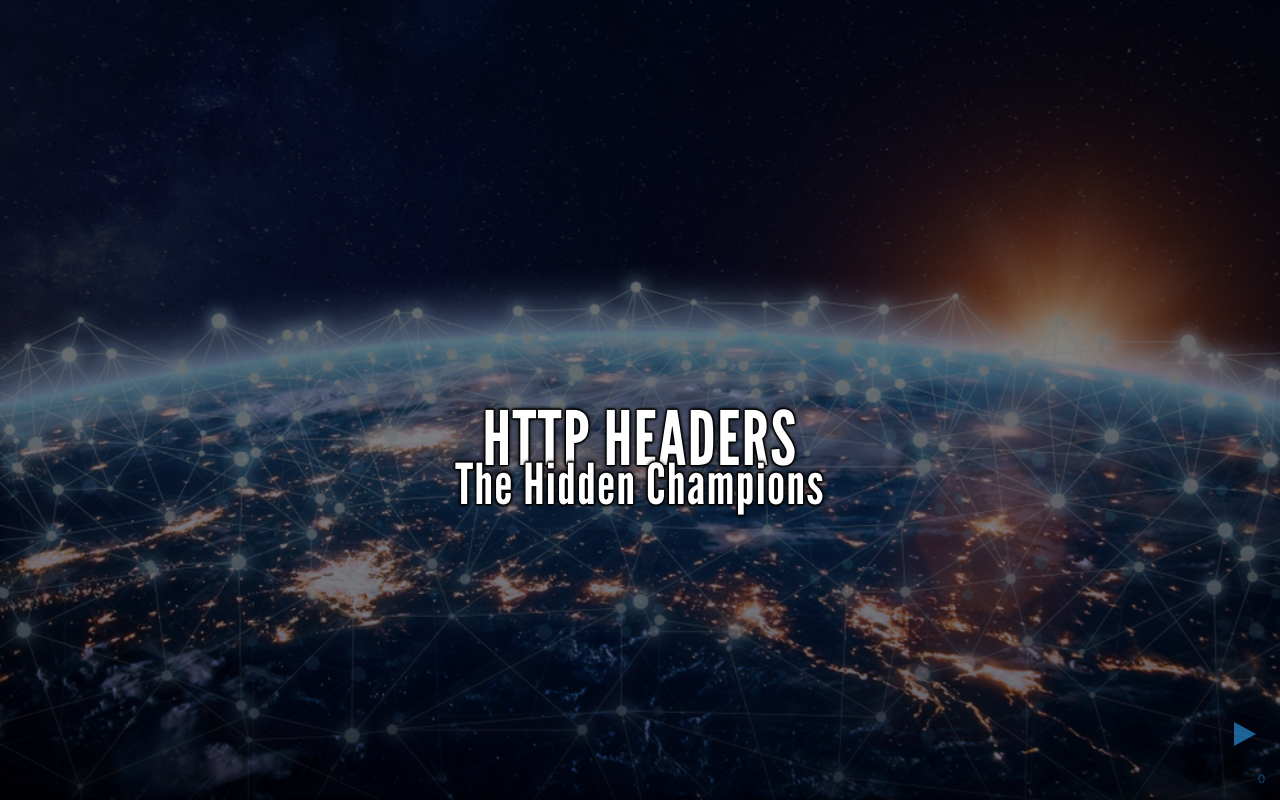
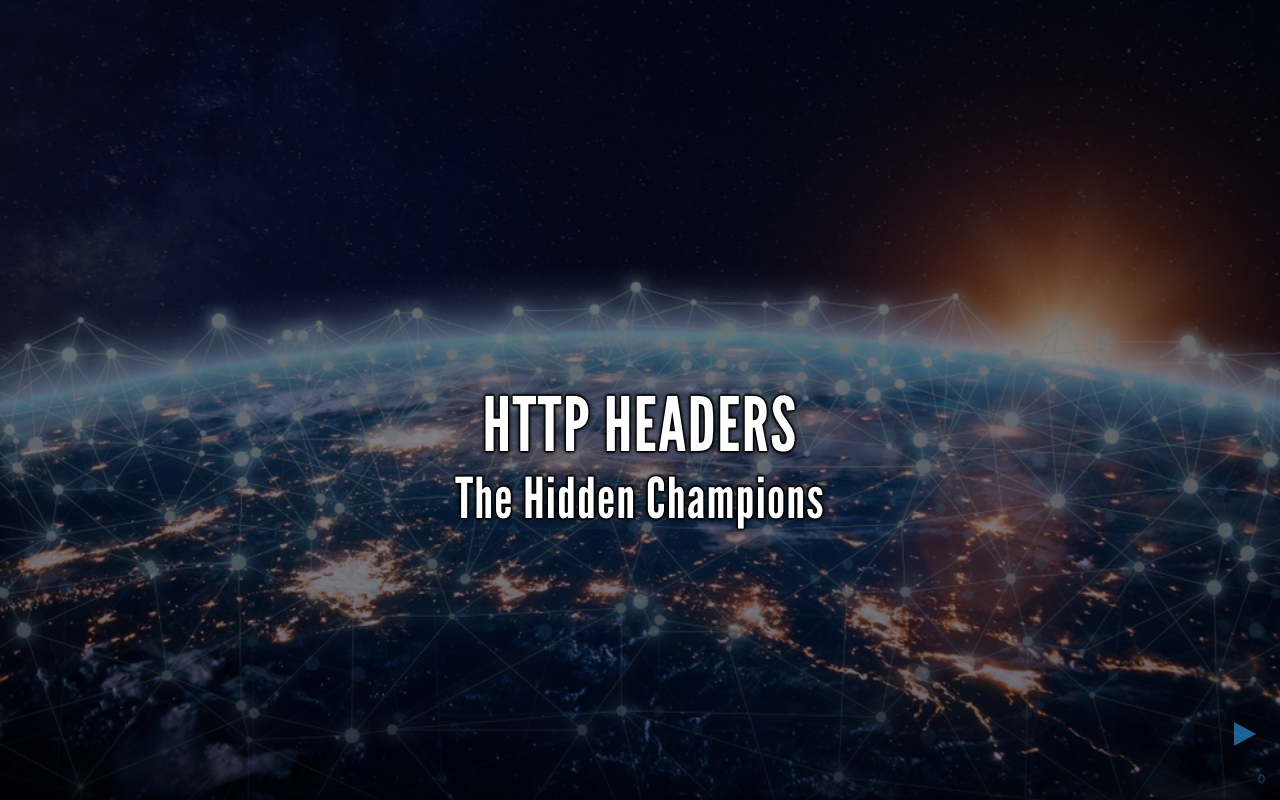
Before and after one commit to Schepp/HTTP-headers, a website: page index.html in a window 1280 px wide. Drawn offline with Linux system fonts and the light colour scheme.

Commit message:
* Finetuning

```diff
--- a/scss/extra-styles.scss
+++ b/scss/extra-styles.scss
@@ -16,7 +16,7 @@ body {
   }
 
   h1 + h2 {
-    margin-top: -1em;
+    margin-top: -0.5em;
     text-transform: none;
   }
 
```
Also changed, not shown: README.md, css/extra-styles.css.
